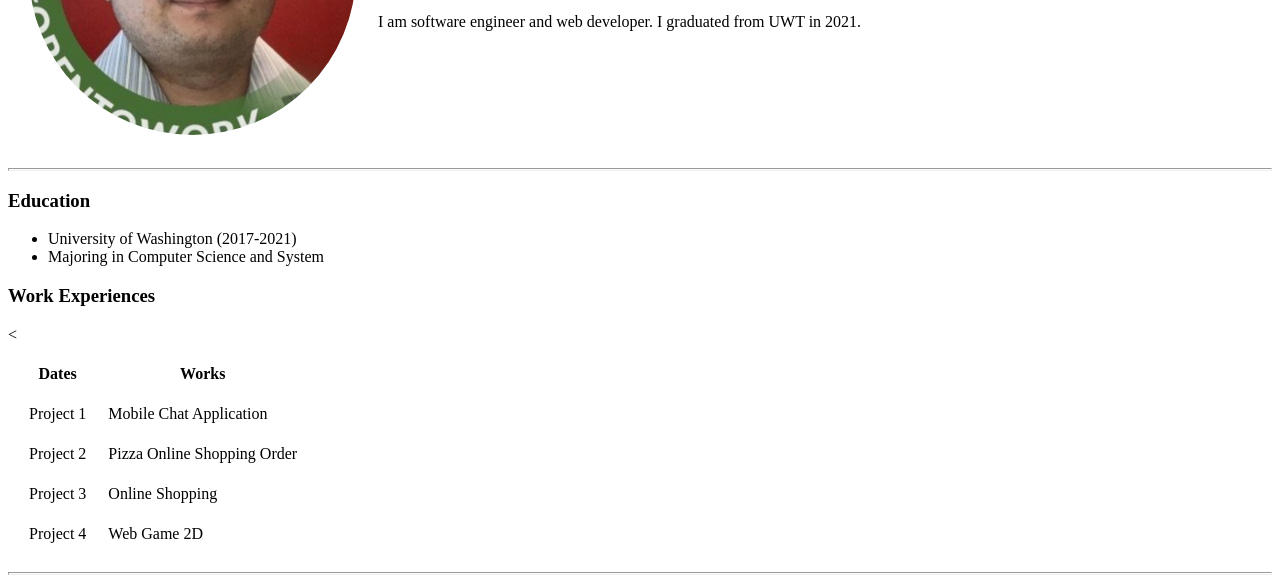
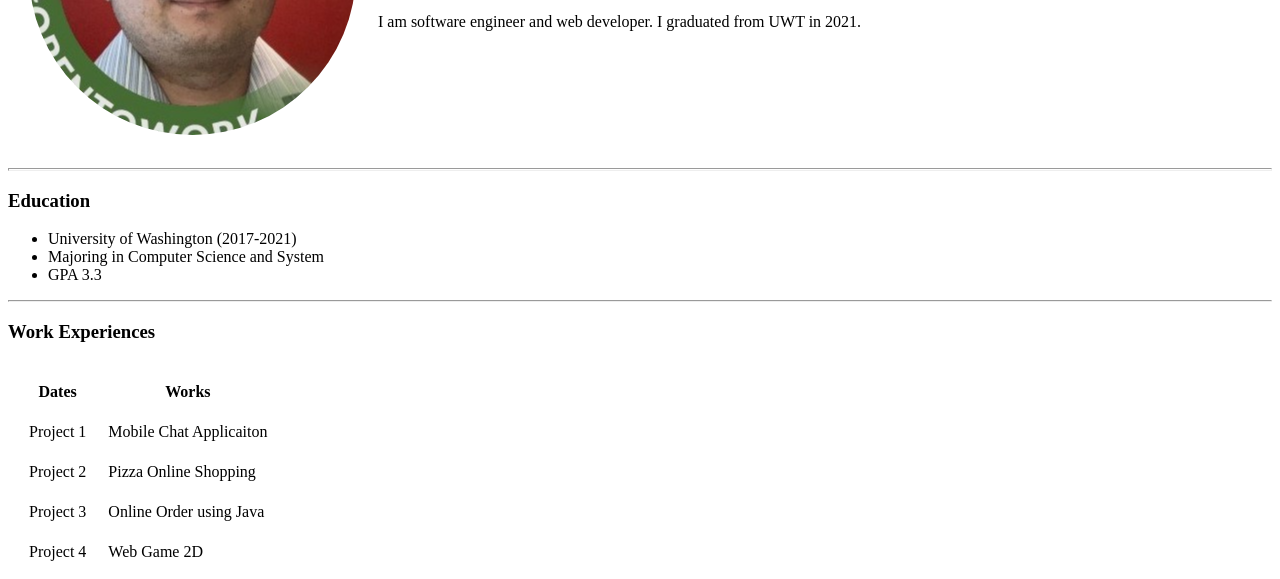
Before and after one commit to Sambath77/cv, a plain HTML site: page index.html in a window 1280 px wide. Shown: the part 221-800 px from the top of the page. Drawn offline with Linux system fonts and the light colour scheme.

Commit message:
added index.html

```diff
--- a/index.html
+++ b/index.html
@@ -18,13 +18,14 @@
     </tr>
   </table>
 
-
   <hr size="3">
   <h3>Education</h3>
   <ul>
     <li>University of Washington (2017-2021)</li>
     <li>Majoring in Computer Science and System</li>
+    <li>GPA 3.3</li>
   </ul>
+  <hr>
   <h3>Work Experiences</h3>
   <table cellspacing="20">
     <thead>
@@ -36,25 +37,21 @@
     <tbody>
       <tr>
         <td>Project 1</td>
-        <td>Mobile Chat Application</td>
+        <td>Mobile Chat Applicaiton</td>
       </tr>
       <tr>
         <td>Project 2</td>
-        <td>Pizza Online Shopping Order</td>
+        <td>Pizza Online Shopping</td>
       </tr>
       <tr>
         <td>Project 3</td>
-        <<td>Online Shopping</td>
+        <td>Online Order using Java</td>
       </tr>
       <tr>
         <td>Project 4</td>
         <td>Web Game 2D</td>
       </tr>
     </tbody>
-    <tfoot>
-
-    </tfoot>
-
   </table>
   <hr size="3">
   <h3>Skills</h3>
```
